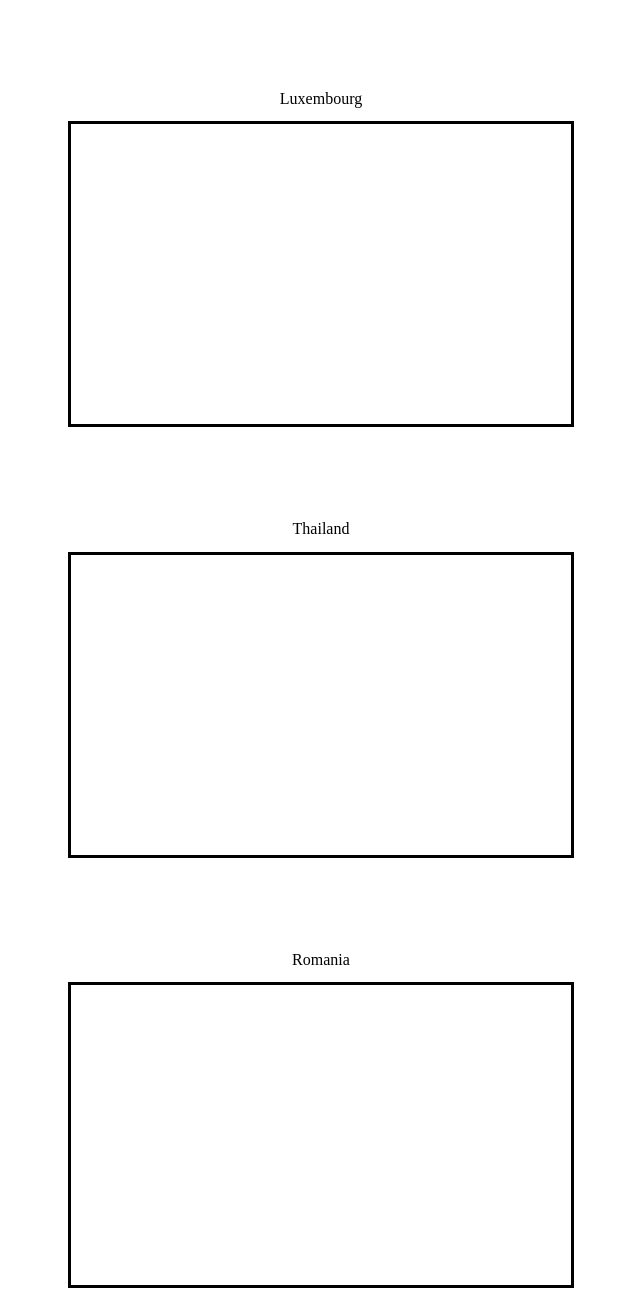
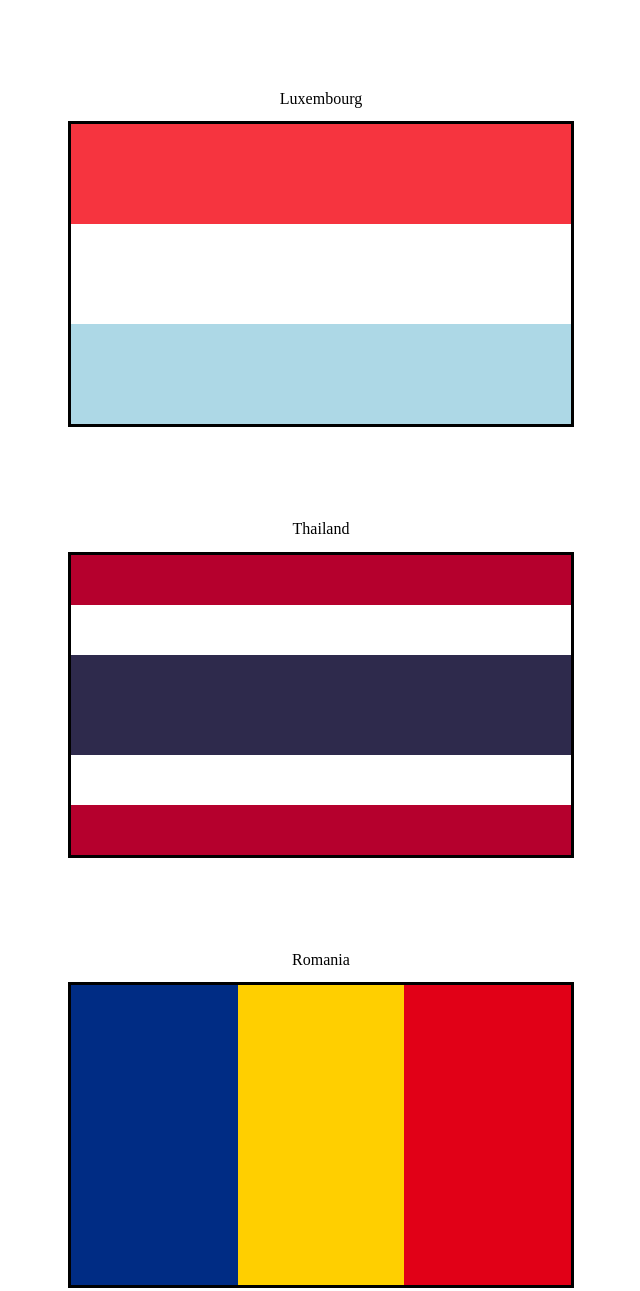
Before and after one commit to fullstack-decal-sp23/hw2-lam-t-nguyen, a plain HTML site: page index.html in a window 1280 px wide. Shown: the part 509-1800 px from the top of the page, without its empty margins (319-959 px from the left). Drawn offline with Linux system fonts and the light colour scheme.

Commit message:
Finished up to Q3

```diff
--- a/index.html
+++ b/index.html
@@ -37,8 +37,11 @@
     </div>
 
     <h2 class="label">Romania</h2>
-    <div class="flag" style="">
+    <div class="flag" style="display: flex;">
       <!-- insert flag here -->
+      <div class="romania-blue threehoriz"></div>
+      <div class="romania-yellow threehoriz"></div>
+      <div class="romania-red threehoriz"></div>
     </div>
 
     <h2 class="label">Mexico</h2>
--- a/styles.css
+++ b/styles.css
@@ -32,6 +32,7 @@ h2 {
 }
 
 .threevert {
+  height: 33.3%;
 }
 
 .threehoriz {
@@ -75,7 +76,7 @@ h2 {
   background-color: blue;
 }
 
-.lightblue {
+.light-blue {
   background-color: lightblue;
 }
 
@@ -83,7 +84,7 @@ h2 {
   background-color: purple;
 }
 
-.white {
+#white {
   background-color: #fff;
 }
 
@@ -91,18 +92,28 @@ h2 {
   background-color: #000;
 }
 
+.red {
+  background-color: #f6343f;
+}
+
 /* BEGIN QUESTION 2 */
 
 .thailand-red {
   /* TODO */
+  height: 16.7%;
+  background-color: #B5002D;
 }
 
 .thailand-white {
   /* TODO */
+  height: 16.7%;
+  background-color: white;
 }
 
 .thailand-blue {
   /* TODO */
+  height: 33.3%;
+  background-color: #2E2A4C
 }
 
 /* END QUESTION 2 */
```
